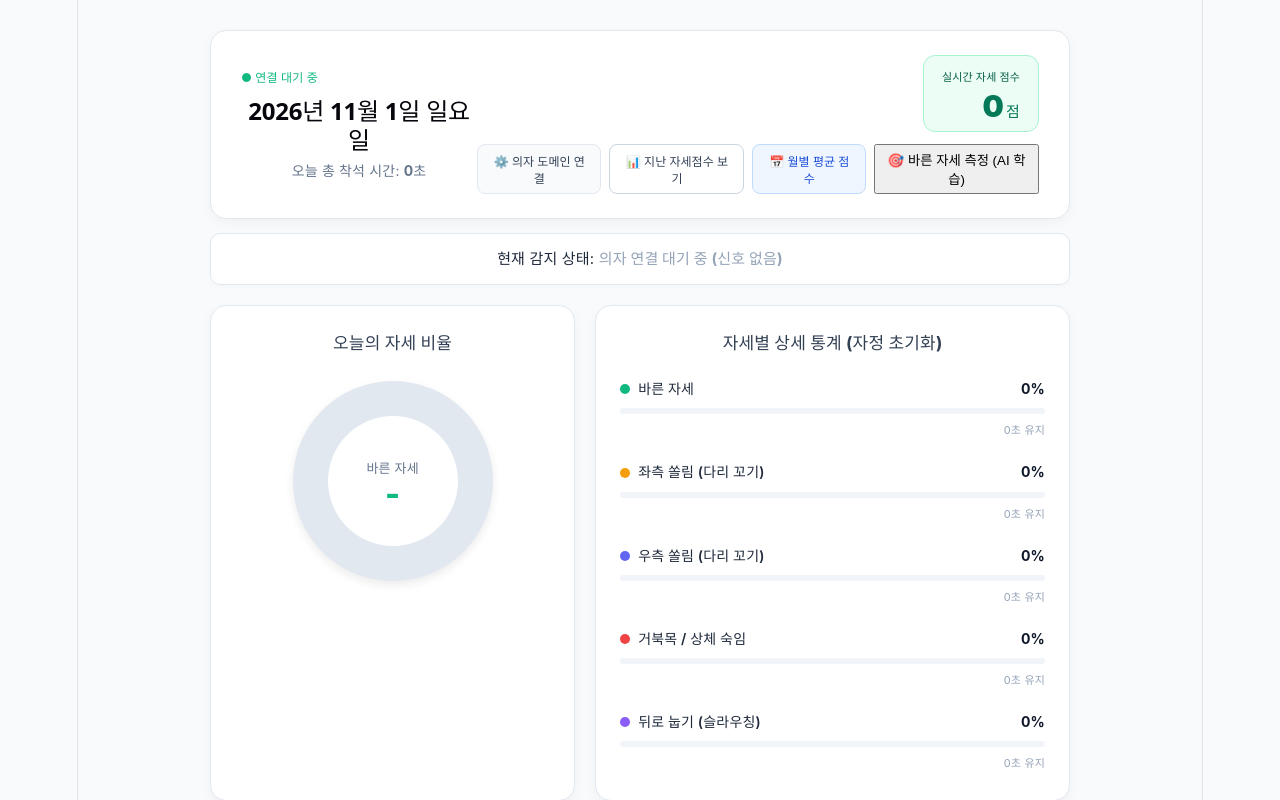
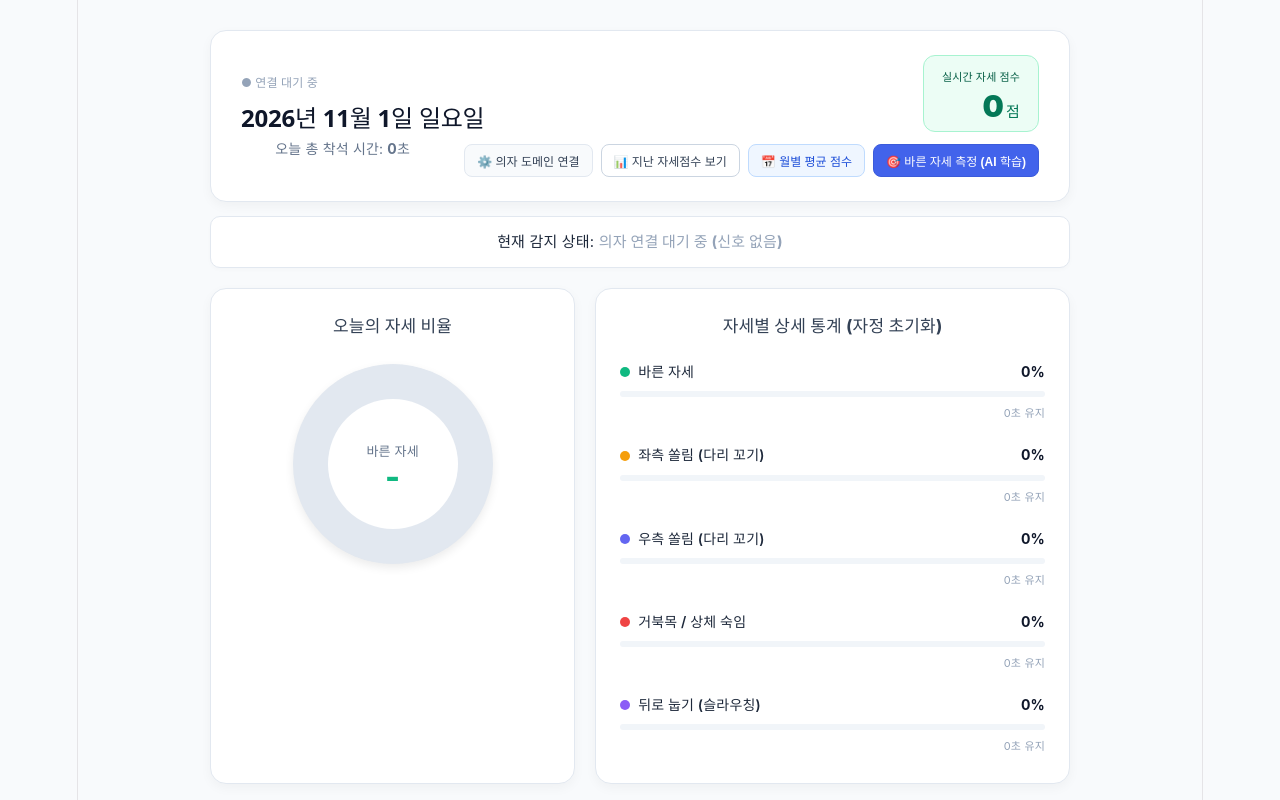
Before and after one commit to chaehunshin99/smart-chair-web, a React (Vite) app: page / in a window 1280 px wide. Shown: the top 800 px of the page. Built offline with nearby package versions, Linux system fonts and the light colour scheme.

Commit message:
Update App.css

```diff
--- a/src/App.css
+++ b/src/App.css
@@ -21,18 +21,33 @@ body {
   align-items: center;
   box-shadow: 0 4px 12px rgba(0, 0, 0, 0.04);
   border: 1px solid #e2e8f0;
+  gap: 20px;
+}
+
+.header-left {
+  flex: 1;
+  min-width: 0;
 }
 
 .status-indicators {
   display: flex;
   align-items: center;
   gap: 8px;
+  flex-wrap: wrap;
 }
 
 .live-dot {
   font-size: 12px;
+  font-weight: 600;
+  white-space: nowrap;
+}
+
+.live-dot.active {
   color: #10b981;
-  font-weight: 600;
+}
+
+.live-dot.inactive {
+  color: #94a3b8;
 }
 
 .connection-badge {
@@ -40,6 +55,7 @@ body {
   padding: 2px 8px;
   border-radius: 6px;
   font-weight: 600;
+  white-space: nowrap;
 }
 
 .connection-badge.online {
@@ -54,16 +70,21 @@ body {
   border: 1px solid #cbd5e1;
 }
 
+/* 오늘 날짜 텍스트: 흐려짐 방지 및 한글자 잘림 방지 */
 .date-title {
-  margin: 6px 0 4px 0;
+  margin: 8px 0 4px 0;
   font-size: 24px;
   font-weight: 800;
+  color: #0f172a !important; /* 모바일/다크모드에서도 진한 검은색 유지 */
+  white-space: nowrap; /* '일요일' 끝글자 줄바꿈 원천 차단 */
+  word-break: keep-all;
 }
 
 .sub-info {
   margin: 0;
   font-size: 14px;
   color: #64748b;
+  white-space: nowrap;
 }
 
 .header-right {
@@ -79,6 +100,7 @@ body {
   padding: 8px 18px;
   border-radius: 12px;
   border: 1px solid #a7f3d0;
+  white-space: nowrap;
 }
 
 .score-label {
@@ -100,12 +122,14 @@ body {
   margin-left: 2px;
 }
 
+/* 상단 버튼 그룹: 가로화면에서도 버튼 텍스트가 줄바꿈되지 않도록 설정 */
 .button-group {
   display: flex;
   gap: 8px;
+  flex-wrap: nowrap;
 }
 
-.ip-btn, .history-btn, .monthly-btn {
+.ip-btn, .history-btn, .monthly-btn, .calib-btn {
   background: #ffffff;
   border: 1px solid #cbd5e1;
   color: #334155;
@@ -115,6 +139,9 @@ body {
   font-weight: 600;
   cursor: pointer;
   transition: all 0.2s ease;
+  white-space: nowrap; /* 텍스트 쪼개짐 방지 */
+  word-break: keep-all;
+  flex-shrink: 0;
 }
 
 .ip-btn {
@@ -145,6 +172,16 @@ body {
   color: #1e40af;
 }
 
+.calib-btn {
+  background-color: #4263eb;
+  color: #ffffff;
+  border-color: #3b5bdb;
+}
+
+.calib-btn:hover {
+  background-color: #3b5bdb;
+}
+
 .current-status-banner {
   background: white;
   margin-top: 14px;
@@ -153,6 +190,7 @@ body {
   font-size: 15px;
   border: 1px solid #e2e8f0;
   box-shadow: 0 2px 4px rgba(0, 0, 0, 0.02);
+  white-space: nowrap;
 }
 
 .main-content {
@@ -174,6 +212,7 @@ h3 {
   margin: 0;
   font-size: 17px;
   color: #334155;
+  white-space: nowrap;
 }
 
 .donut-container {
@@ -235,6 +274,7 @@ h3 {
   display: flex;
   align-items: center;
   gap: 8px;
+  white-space: nowrap;
 }
 
 .color-dot {
@@ -293,6 +333,7 @@ h3 {
   margin: 4px 0 0 0;
   font-size: 13px;
   color: #64748b;
+  word-break: keep-all;
 }
 
 .sitting-status-tag {
@@ -305,6 +346,7 @@ h3 {
   font-weight: 700;
   padding: 4px 12px;
   border-radius: 20px;
+  white-space: nowrap;
 }
 
 .status-pill.sitting {
@@ -343,6 +385,7 @@ h3 {
   font-weight: 700;
   color: #94a3b8;
   letter-spacing: -0.2px;
+  white-space: nowrap;
 }
 
 .actual-seat-cushion {
@@ -438,6 +481,7 @@ h3 {
   font-size: 12px;
   font-weight: 600;
   color: #64748b;
+  white-space: nowrap;
 }
 
 .total-val-row {
@@ -456,6 +500,7 @@ h3 {
 .threshold-info {
   font-size: 12px;
   color: #64748b;
+  white-space: nowrap;
 }
 
 .threshold-bar-bg {
@@ -487,6 +532,7 @@ h3 {
   font-size: 10px;
   color: #94a3b8;
   margin-top: 6px;
+  white-space: nowrap;
 }
 
 .marker-text {
@@ -507,6 +553,7 @@ h3 {
   color: #334155;
   display: block;
   margin-bottom: 8px;
+  white-space: nowrap;
 }
 
 .circle-legend-list {
@@ -526,12 +573,14 @@ h3 {
   font-size: 12px;
   color: #1e293b;
   display: block;
+  white-space: nowrap;
 }
 
 .circle-legend-item p {
   margin: 2px 0 0 0;
   font-size: 11px;
   color: #64748b;
+  word-break: keep-all;
 }
 
 .legend-circle-sample {
@@ -607,6 +656,7 @@ h3 {
   font-size: 13px;
   color: #64748b;
   margin: 6px 0 18px 0;
+  word-break: keep-all;
 }
 
 .ip-input {
@@ -641,6 +691,7 @@ h3 {
   background-color: #f8fafc;
   border: 1px solid #e2e8f0;
   border-radius: 10px;
+  gap: 8px;
 }
 
 .history-info {
@@ -652,6 +703,7 @@ h3 {
 .history-text {
   font-size: 15px;
   color: #1e293b;
+  word-break: keep-all;
 }
 
 .highlight-score {
@@ -669,6 +721,7 @@ h3 {
   font-weight: 700;
   padding: 4px 10px;
   border-radius: 6px;
+  white-space: nowrap;
 }
 
 .risk-safe {
@@ -700,12 +753,14 @@ h3 {
   font-weight: 600;
   cursor: pointer;
   transition: background-color 0.2s ease;
+  white-space: nowrap;
 }
 
 .modal-confirm-btn:hover {
   background-color: #0f172a;
 }
 
+/* 모바일 화면 대응 */
 @media (max-width: 768px) {
   .dashboard {
     padding: 0 12px;
@@ -727,6 +782,7 @@ h3 {
   .button-group {
     display: grid;
     grid-template-columns: 1fr;
+    gap: 8px;
   }
 
   .main-content {
```
